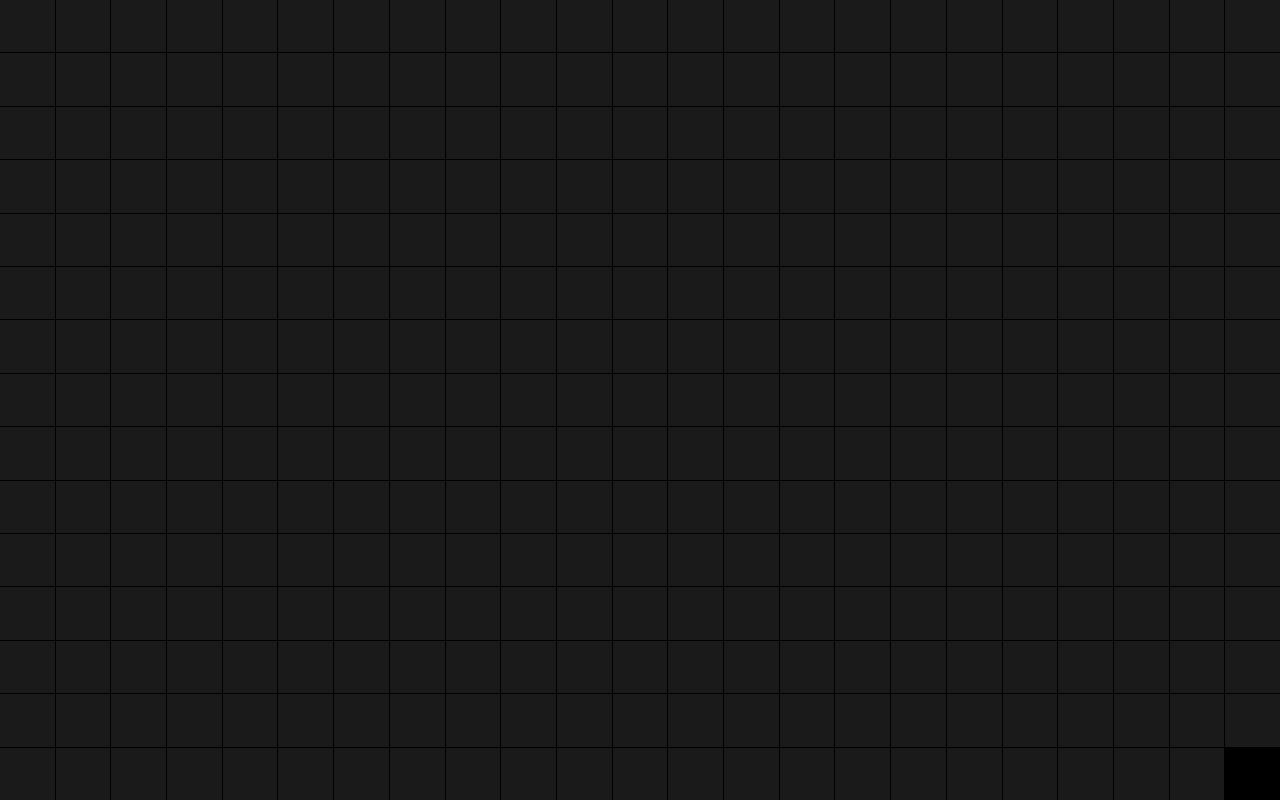
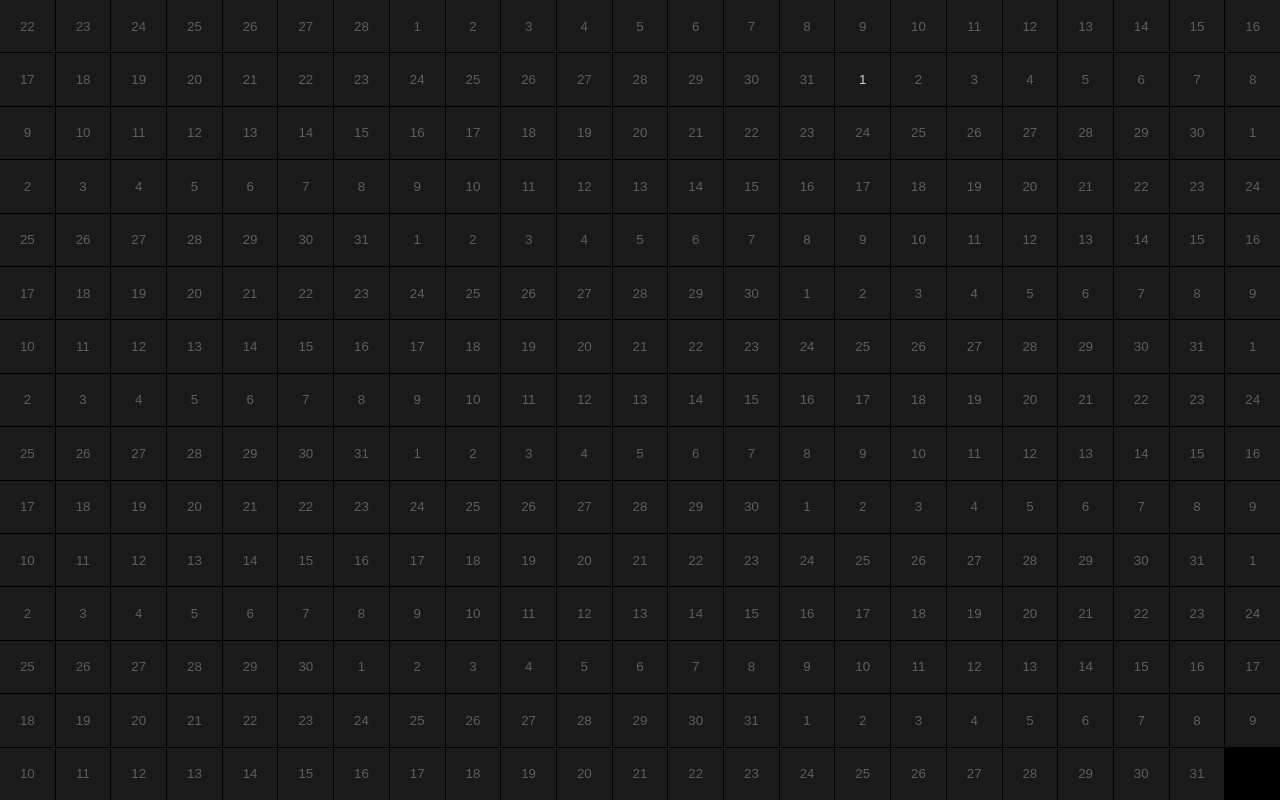
Before and after one commit to mathijspb/everyday, a Vue app: page / in a window 1280 px wide. Built offline with nearby package versions, Linux system fonts and the light colour scheme.

Commit message:
:sparkles: Add number of day & highlight current day

```diff
--- a/src/components/Day.vue
+++ b/src/components/Day.vue
@@ -1,11 +1,14 @@
 <template>
-    <button v-bind:class="{ 'active': isActive }" @click="toggle"></button>
+    <button v-bind:class="{ 'active': isActive, 'is-today': isToday }" @click="toggle">
+        <slot />
+    </button>
 </template>
 
 <script>
 export default {
     props: [
         'index',
+        'isToday',
     ],
 
     computed: {
@@ -38,6 +41,8 @@ button {
     outline: 0;
     cursor: pointer;
 
+    color: rgba(255, 255, 255, 0.3);
+
     transition: background 0.2s ease-out;
 
     &:hover {
@@ -46,6 +51,11 @@ button {
 
     &.active {
         background: rgba(255, 255, 255, 0.5);
+        color: transparent;
+    }
+
+    &.is-today {
+        color: rgba(255, 255, 255, 0.8);
     }
 }
 </style>
--- a/src/components/Days.vue
+++ b/src/components/Days.vue
@@ -1,6 +1,6 @@
 <template>
     <div class="days">
-        <Day v-for="(day, index) in days" v-bind:key="index" v-bind:index="index"></Day>
+        <Day v-for="(day, index) in days" v-bind:key="index" v-bind:index="index" v-bind:isToday="day.isToday">{{ day.day }}</Day>
     </div>
 </template>
 
@@ -21,12 +21,15 @@ export default {
     computed: {
         days() {
             const days = [];
-            console.log(this.$store.state.startDate);
             const start = moment(this.$store.state.startDate);
             const end = moment(this.$store.state.endDate);
             const count = end.diff(start, 'days');
             for (let i = 0; i < count; i++) {
-                days.push(i);
+                const day = moment(this.$store.state.startDate).add(i + 1, 'days');
+                days.push({
+                    day: `${day.date()}`,
+                    isToday: moment().add(1, 'months').isSame(day, 'day'),
+                });
             }
             return days;
         },
@@ -36,7 +39,6 @@ export default {
     },
 
     mounted() {
-        // console.log(this.startDate);
     },
 };
 </script>
```
